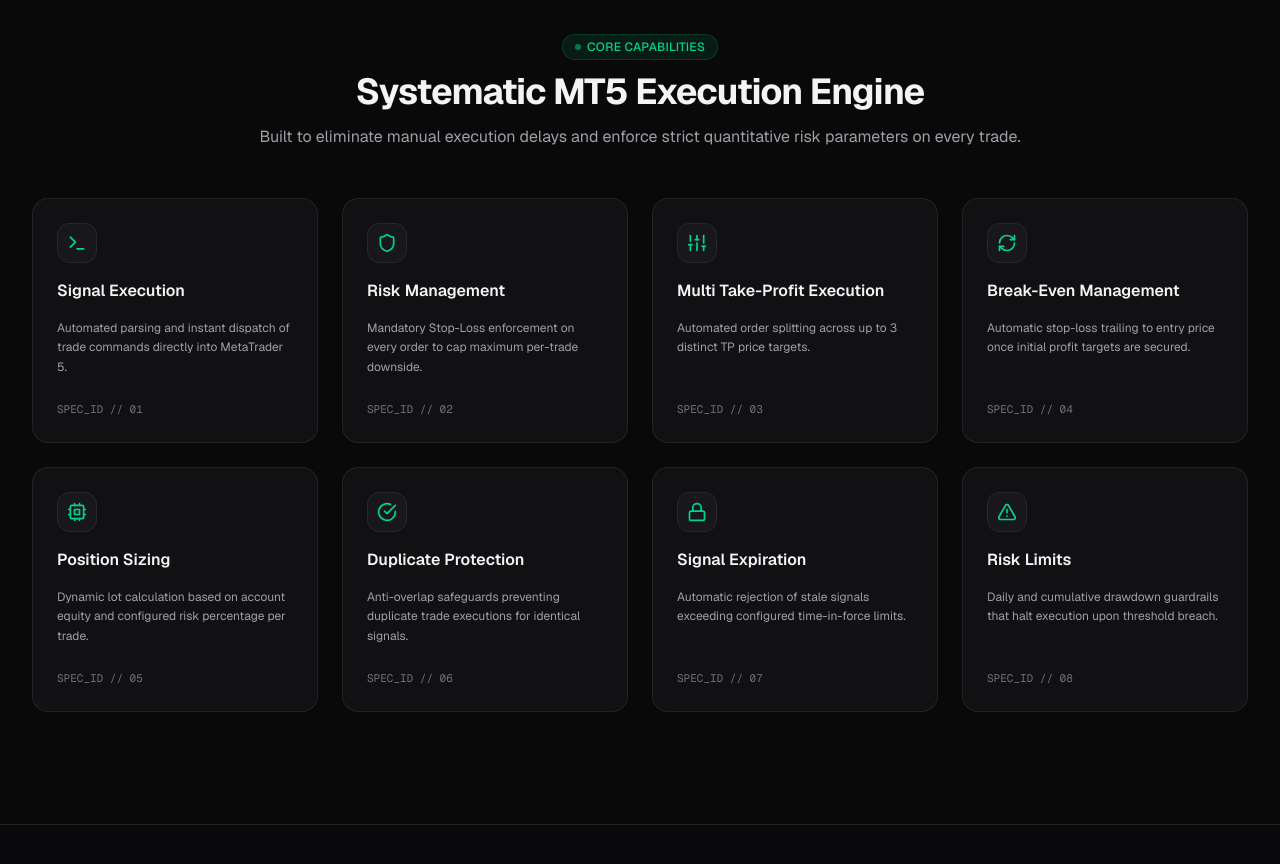
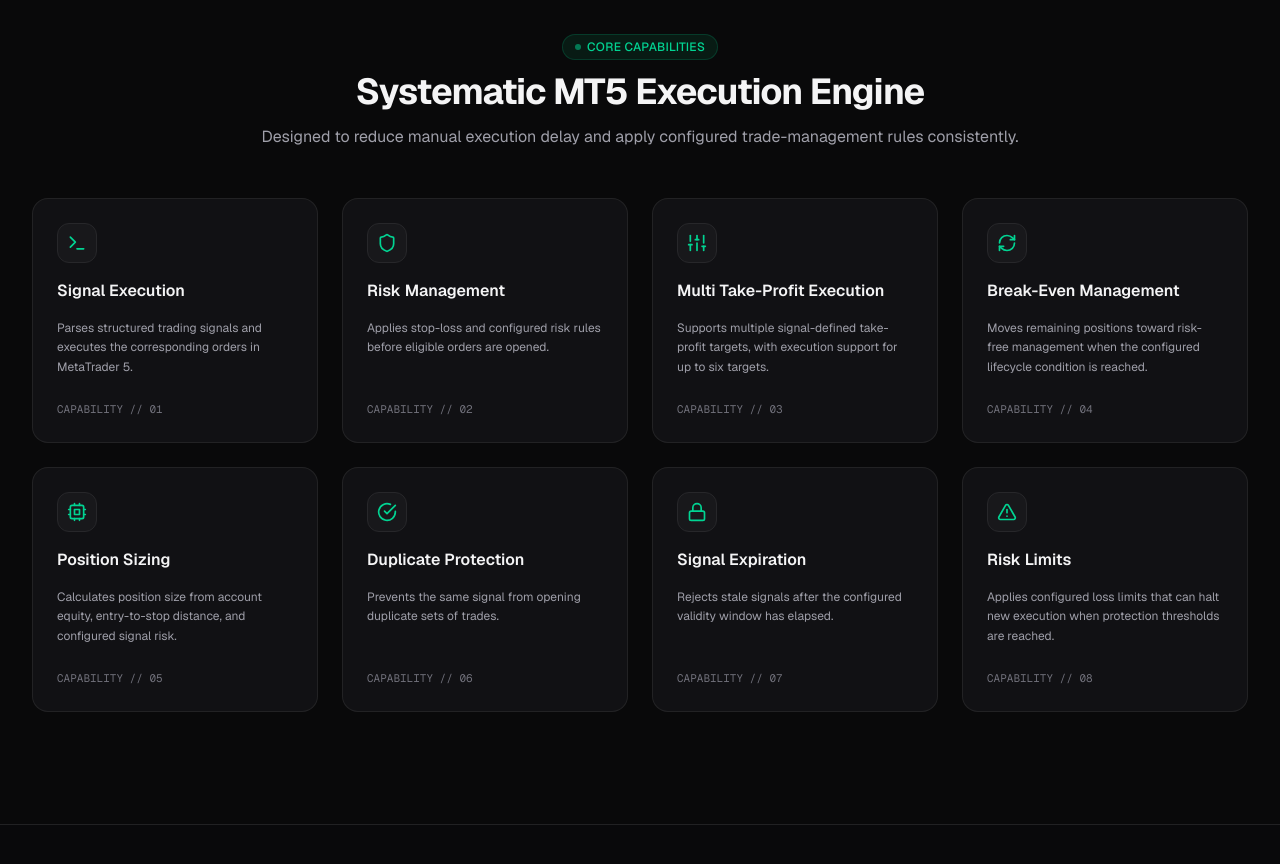
Before and after one commit to amirrezakhanipour/bot-website, a Next.js app: page / in a window 1280 px wide. Shown: the part 4000-4864 px from the top of the page. Built offline with nearby package versions, Linux system fonts and the light colour scheme.

Commit message:
fix(phase2): correct bot capability descriptions

```diff
--- a/src/components/marketing/features-section.tsx
+++ b/src/components/marketing/features-section.tsx
@@ -14,42 +14,42 @@
 const CORE_FEATURES = [
   {
     title: "Signal Execution",
-    description: "Automated parsing and instant dispatch of trade commands directly into MetaTrader 5.",
+    description: "Parses structured trading signals and executes the corresponding orders in MetaTrader 5.",
     icon: TerminalIcon,
   },
   {
     title: "Risk Management",
-    description: "Mandatory Stop-Loss enforcement on every order to cap maximum per-trade downside.",
+    description: "Applies stop-loss and configured risk rules before eligible orders are opened.",
     icon: ShieldIcon,
   },
   {
     title: "Multi Take-Profit Execution",
-    description: "Automated order splitting across up to 3 distinct TP price targets.",
+    description: "Supports multiple signal-defined take-profit targets, with execution support for up to six targets.",
     icon: SlidersIcon,
   },
   {
     title: "Break-Even Management",
-    description: "Automatic stop-loss trailing to entry price once initial profit targets are secured.",
+    description: "Moves remaining positions toward risk-free management when the configured lifecycle condition is reached.",
     icon: RefreshCwIcon,
   },
   {
     title: "Position Sizing",
-    description: "Dynamic lot calculation based on account equity and configured risk percentage per trade.",
+    description: "Calculates position size from account equity, entry-to-stop distance, and configured signal risk.",
     icon: CpuIcon,
   },
   {
     title: "Duplicate Protection",
-    description: "Anti-overlap safeguards preventing duplicate trade executions for identical signals.",
+    description: "Prevents the same signal from opening duplicate sets of trades.",
     icon: CheckCircleIcon,
   },
   {
     title: "Signal Expiration",
-    description: "Automatic rejection of stale signals exceeding configured time-in-force limits.",
+    description: "Rejects stale signals after the configured validity window has elapsed.",
     icon: LockIcon,
   },
   {
     title: "Risk Limits",
-    description: "Daily and cumulative drawdown guardrails that halt execution upon threshold breach.",
+    description: "Applies configured loss limits that can halt new execution when protection thresholds are reached.",
     icon: AlertTriangleIcon,
   },
 ];
@@ -61,10 +61,9 @@
         <SectionHeading
           badge="Core Capabilities"
           title="Systematic MT5 Execution Engine"
-          subtitle="Built to eliminate manual execution delays and enforce strict quantitative risk parameters on every trade."
+          subtitle="Designed to reduce manual execution delay and apply configured trade-management rules consistently."
         />
 
-        {/* 8 Feature Cards Grid */}
         <div className="grid grid-cols-1 md:grid-cols-2 lg:grid-cols-4 gap-6">
           {CORE_FEATURES.map((feature, idx) => {
             const IconComponent = feature.icon;
@@ -85,7 +84,7 @@
                   </p>
                 </div>
                 <div className="pt-2 text-[11px] font-mono text-zinc-500 group-hover:text-zinc-400 transition-colors flex items-center gap-1">
-                  <span>SPEC_ID // 0{idx + 1}</span>
+                  <span>CAPABILITY // 0{idx + 1}</span>
                 </div>
               </div>
             );
```
